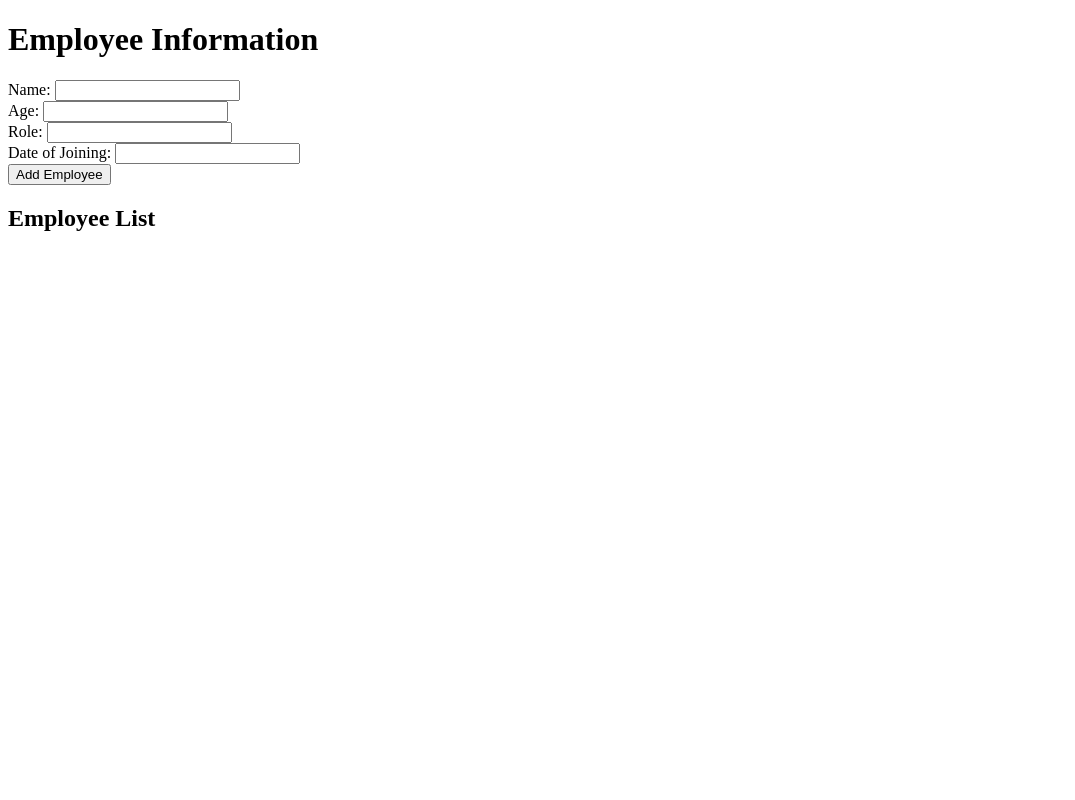
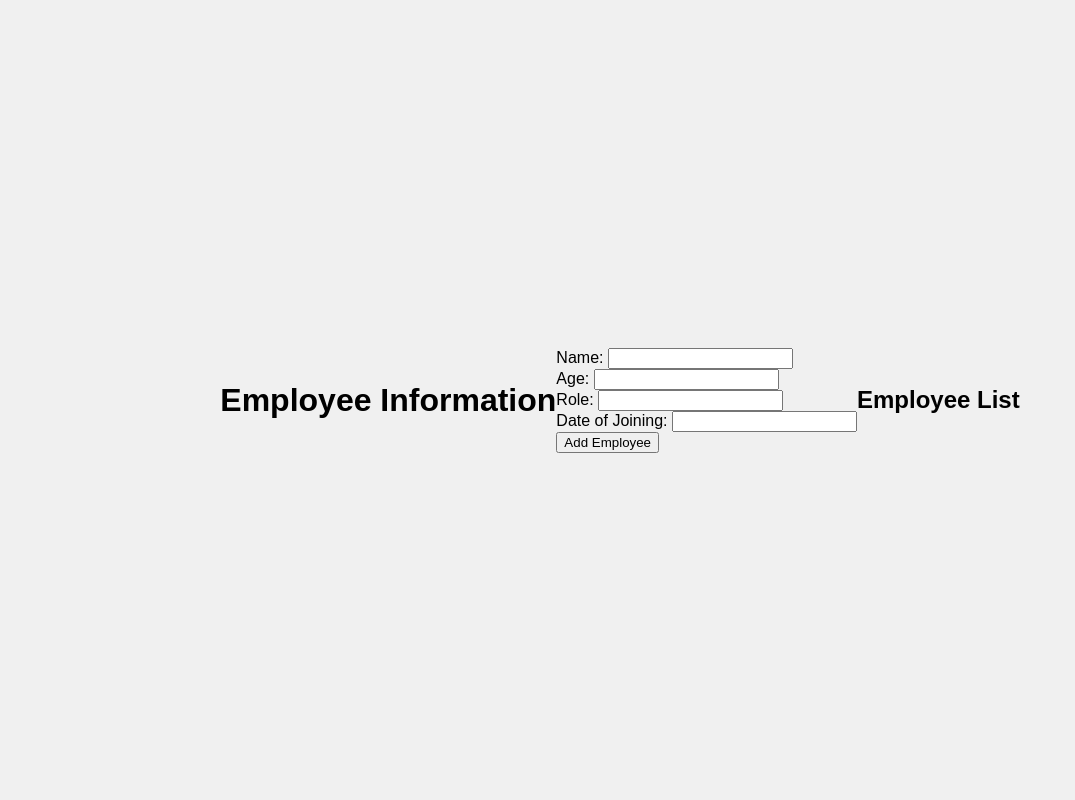
Before and after one commit to gopalthakur71/Employee_Info, a Flask app: page / in a window 1280 px wide. Shown: the whole page, without its empty margins (0-1075 px from the left). Run offline with Flask 2, Linux system fonts and the light colour scheme.

Commit message:
styles.css added and a few changes in the index.html

```diff
--- a/templates/index.html
+++ b/templates/index.html
@@ -3,8 +3,10 @@
 <head>
     <meta charset="UTF-8">
     <meta name="viewport" content="width=device-width, initial-scale=1.0">
+    <link rel="stylesheet" href="styles.css">
     <title>Employee Information</title>
 </head>
+
 <body>
     <h1>Employee Information</h1>
 
--- /dev/null
+++ b/templates/styles.css
@@ -0,0 +1,17 @@
+body {
+    background-color: #f0f0f0;
+    font-family: Arial, sans-serif;
+    display: flex;
+    align-items: center;
+    justify-content: center;
+    height: 100vh;
+    margin: 0;
+}
+
+.container {
+    text-align: center;
+    padding: 20px;
+    border: 1px solid #ccc;
+    background-color: #fff;
+    border-radius: 5px;
+}
```
